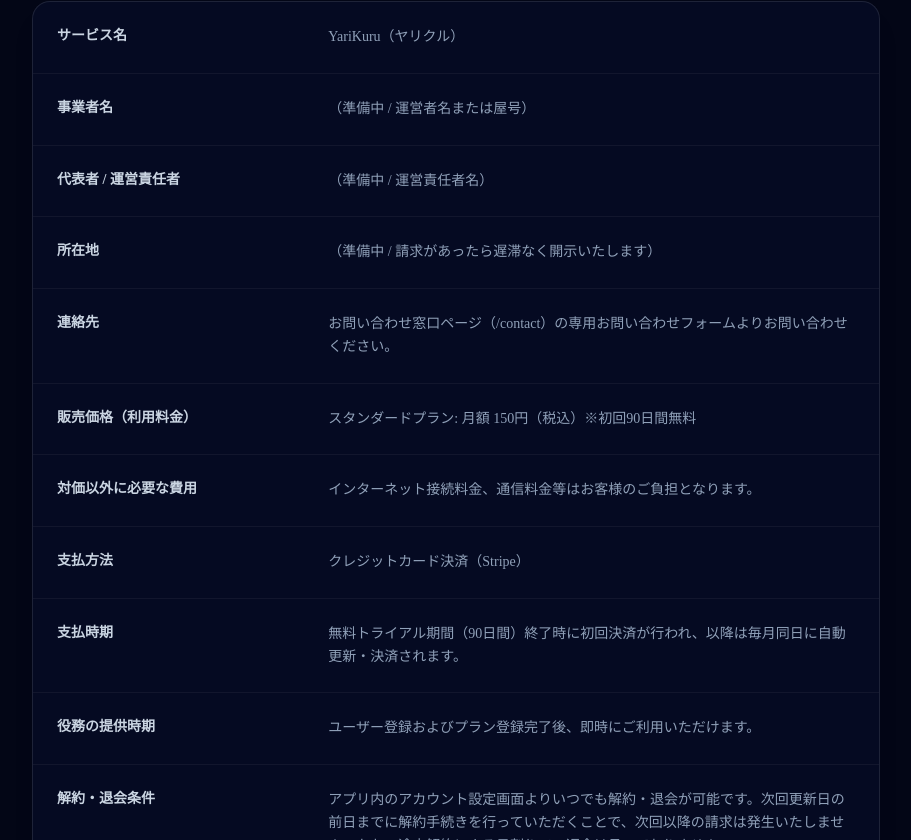
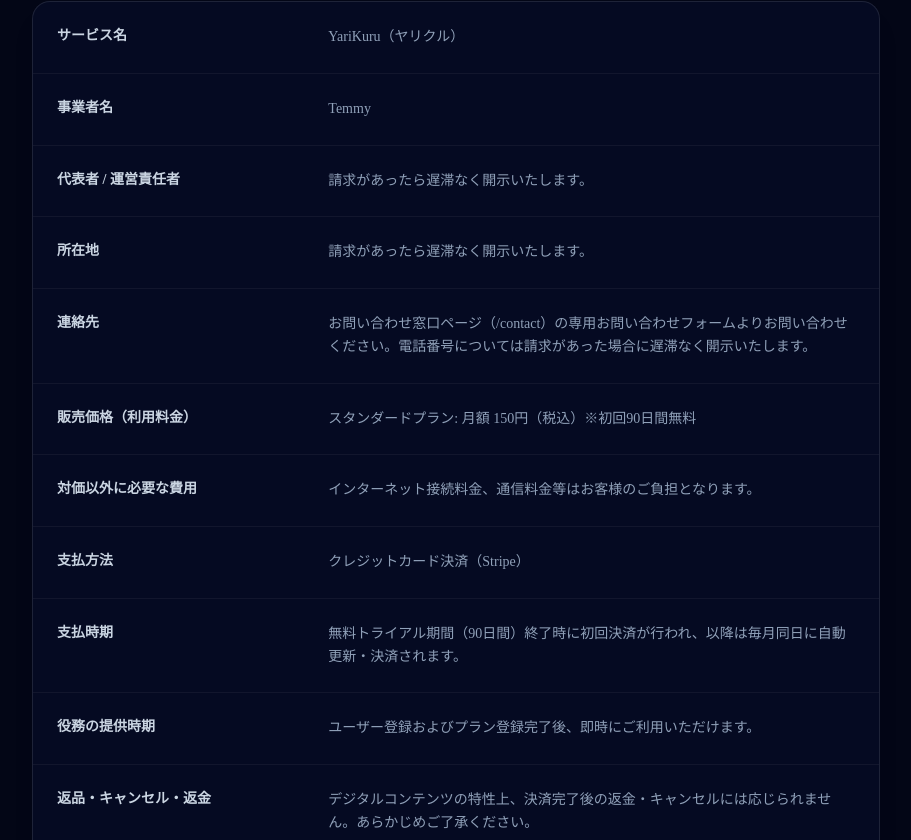
Before and after one commit to Temmy3620/budget-lens, a Next.js app: page /legal in a window 1280 px wide. Shown: the part 220-1060 px from the top of the page, without its empty margins (184-1095 px from the left). Built offline with nearby package versions, Linux system fonts and the light colour scheme.

Commit message:
特定商取引法に基づく表記：修正

```diff
--- a/src/app/legal/page.tsx
+++ b/src/app/legal/page.tsx
@@ -17,20 +17,20 @@ export default function LegalPage() {
 		},
 		{
 			label: "事業者名",
-			value: "（準備中 / 運営者名または屋号）",
+			value: "Temmy",
 		},
 		{
 			label: "代表者 / 運営責任者",
-			value: "（準備中 / 運営責任者名）",
+			value: "請求があったら遅滞なく開示いたします。",
 		},
 		{
 			label: "所在地",
-			value: "（準備中 / 請求があったら遅滞なく開示いたします）",
+			value: "請求があったら遅滞なく開示いたします。",
 		},
 		{
 			label: "連絡先",
 			value:
-				"お問い合わせ窓口ページ（/contact）の専用お問い合わせフォームよりお問い合わせください。",
+				"お問い合わせ窓口ページ（/contact）の専用お問い合わせフォームよりお問い合わせください。電話番号については請求があった場合に遅滞なく開示いたします。",
 		},
 		{
 			label: "販売価格（利用料金）",
@@ -52,6 +52,11 @@ export default function LegalPage() {
 		{
 			label: "役務の提供時期",
 			value: "ユーザー登録およびプラン登録完了後、即時にご利用いただけます。",
+		},
+		{
+			label: "返品・キャンセル・返金",
+			value:
+				"デジタルコンテンツの特性上、決済完了後の返金・キャンセルには応じられません。あらかじめご了承ください。",
 		},
 		{
 			label: "解約・退会条件",
```
